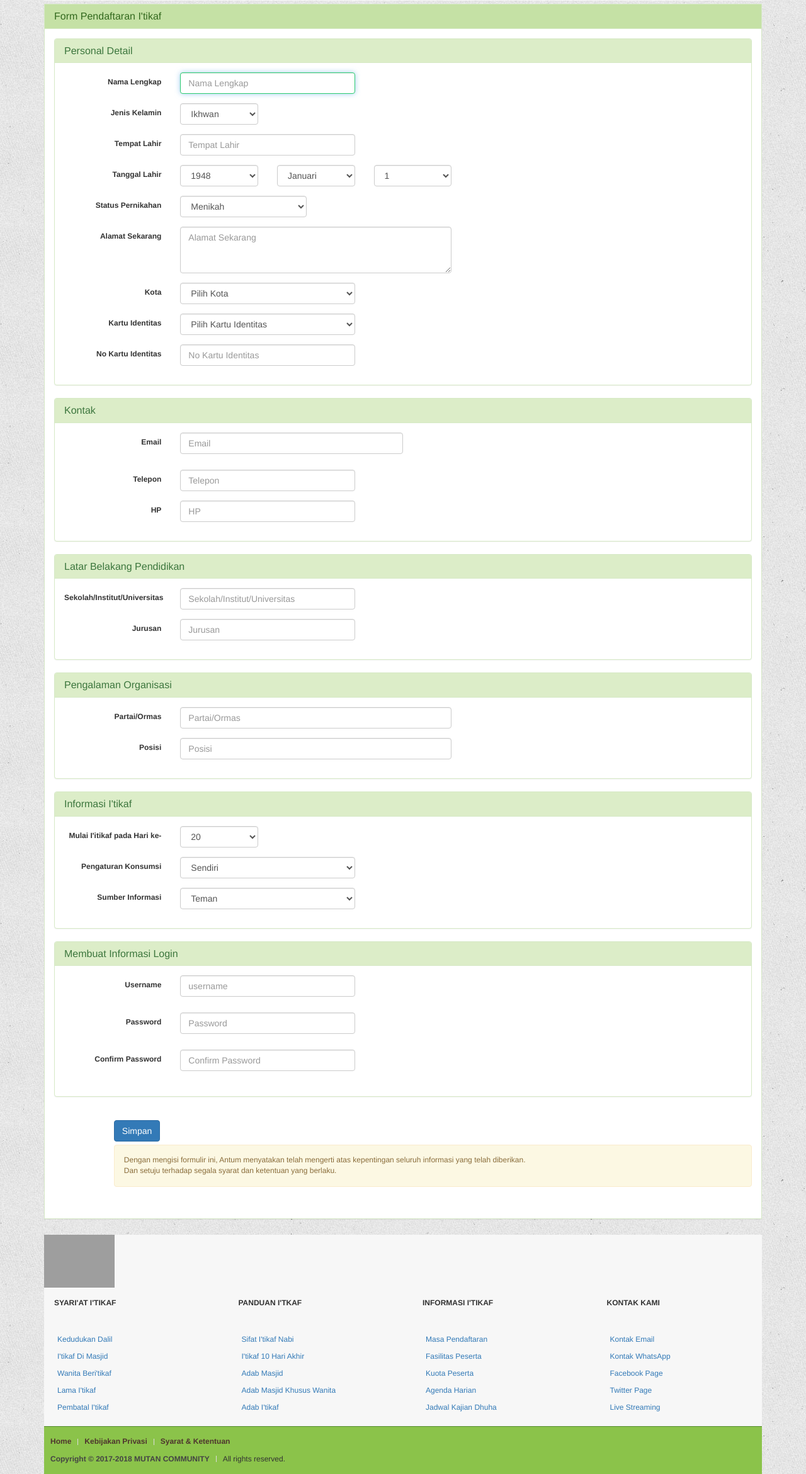
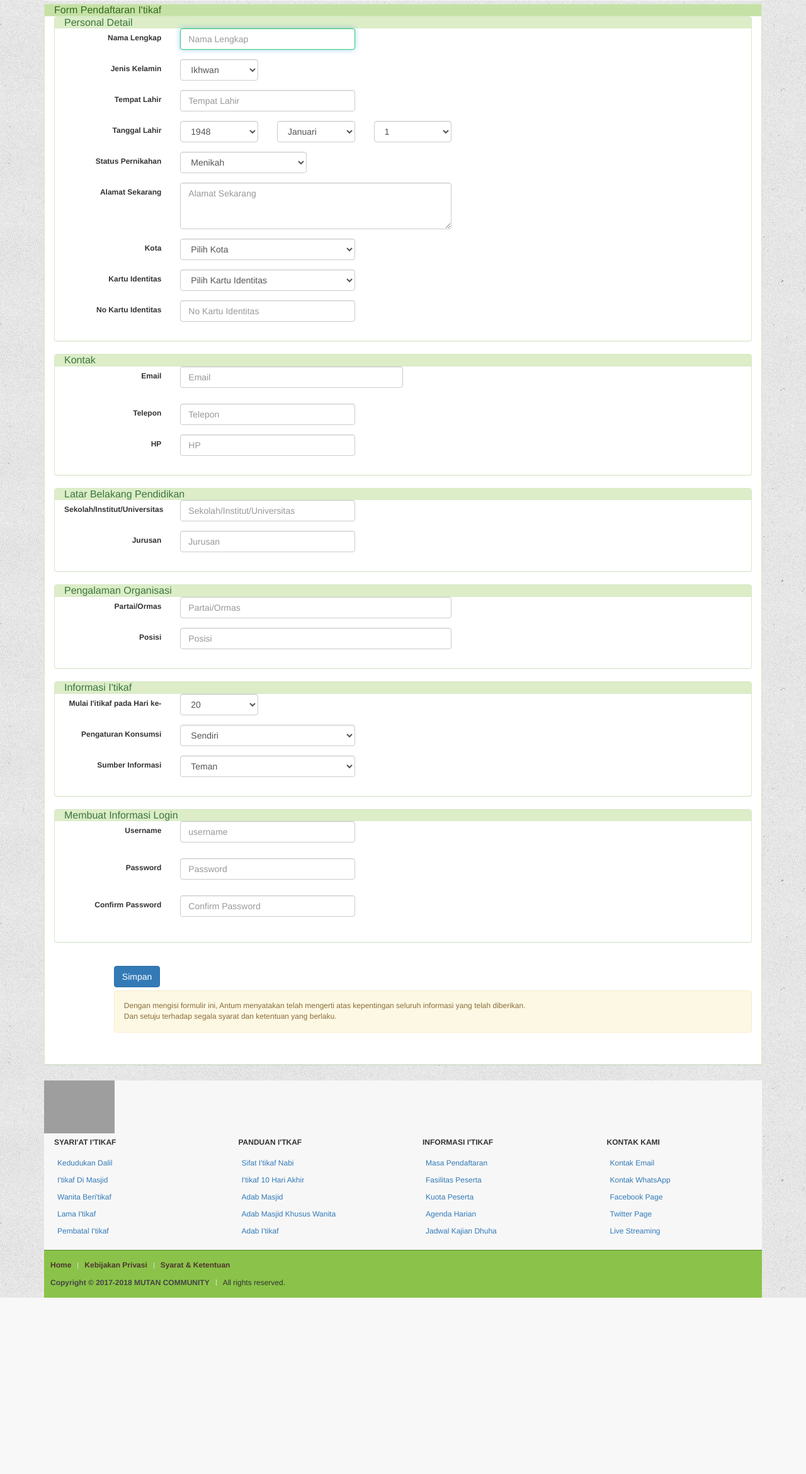
Before and after one commit to zulyantara/itikaf, a CodeIgniter app: page /itikaf/pendaftaran in a window 1280 px wide. Shown: the part 112-2453 px from the top of the page at 63% size. After the commit the page ends 2173 px from the top, so only its background shows below. Run offline with CodeIgniter, Linux system fonts and the light colour scheme; data comes from the database, SQL or seed files in the repository; some libraries are stand-ins or nearby versions; grey boxes are pictures that could not be loaded.

```diff
--- a/assets/master.css
+++ b/assets/master.css
@@ -238,3 +238,12 @@ hr {
     font-weight: bold;
     color: #4E342E;
 }
+
+.panel-heading {
+  padding: 0px 15px;
+}
+
+.panel-body {
+  padding-left: 15px;
+  padding-top: 0;
+}
```
